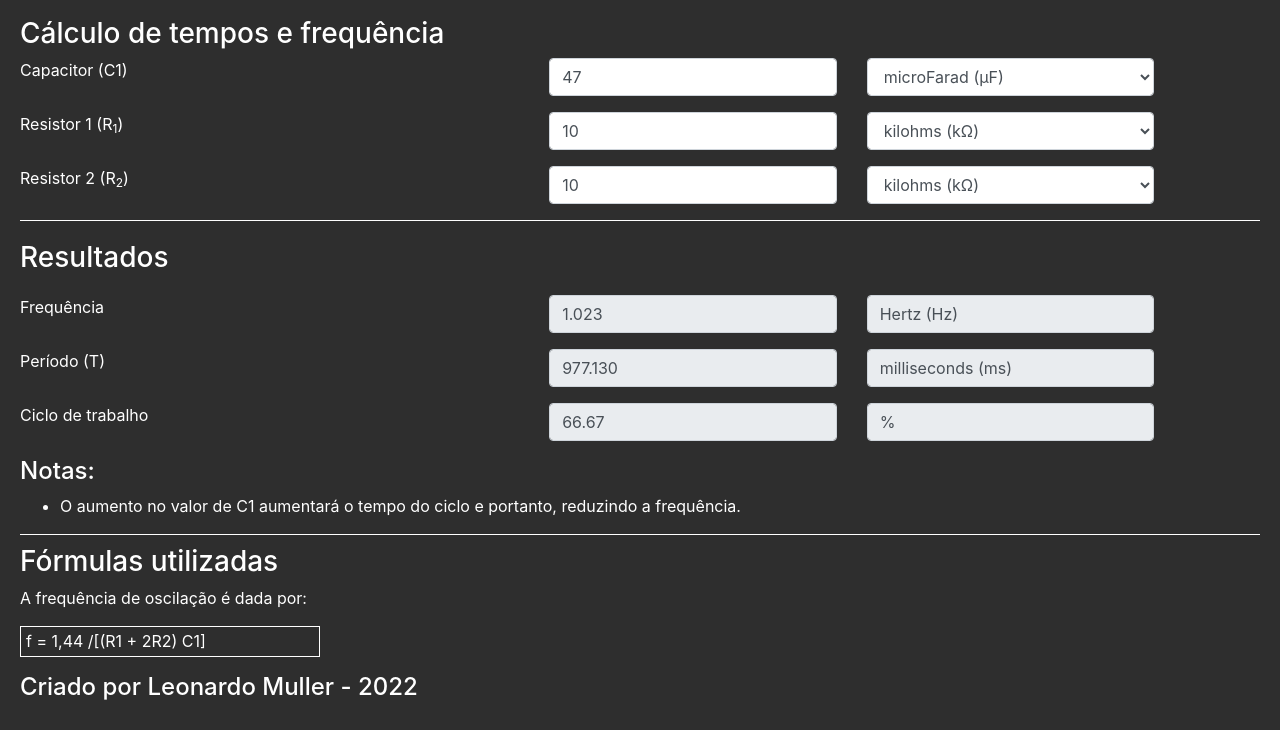
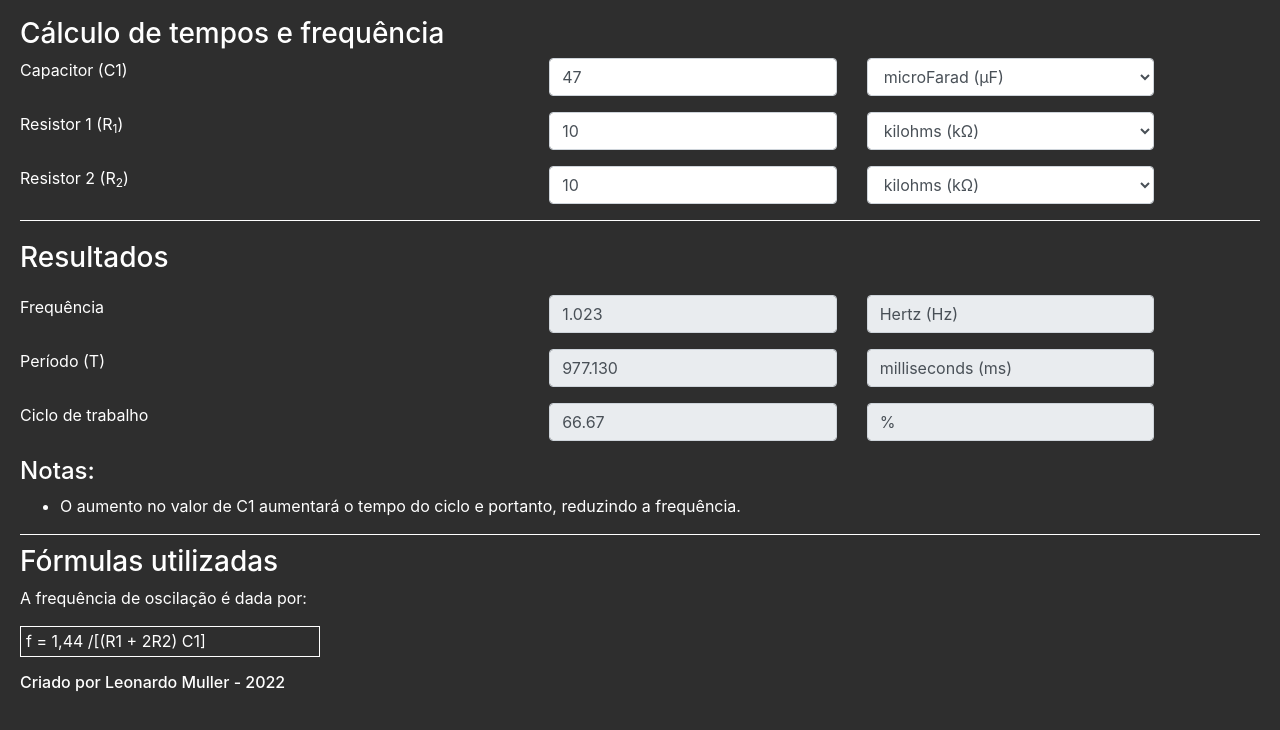
Before and after one commit to leonardomuller1/CI-555, a plain HTML site: page index.html in a window 1280 px wide. Shown: the part 436-1166 px from the top of the page. Drawn offline with nearby package versions, Linux system fonts and the light colour scheme.

Commit message:
Update index.html

```diff
--- a/index.html
+++ b/index.html
@@ -101,7 +101,7 @@
         <p style="width:300px;border:1px solid #fff;padding:2px 5px 3px 5px;">f = 1,44 /[(R1 + 2R2) C1]</p>
 
 
-        <h4>Criado por Leonardo Muller - 2022</h4>
+        <h6>Criado por Leonardo Muller - 2022</h6>
     <script type="text/javascript">
         var farads = 0.000047;
         var ohms1 = 10000;
```
